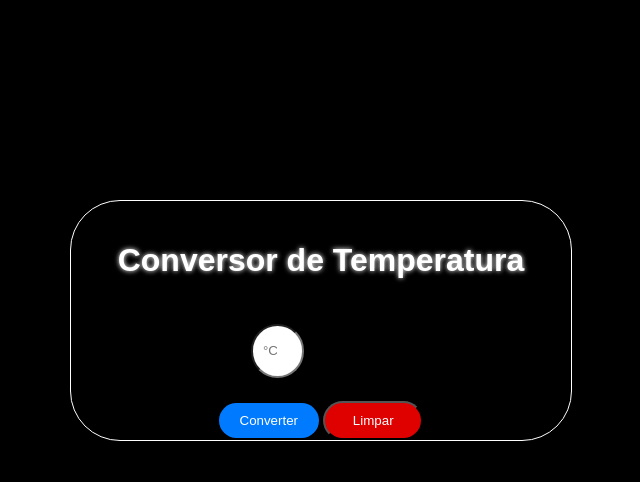
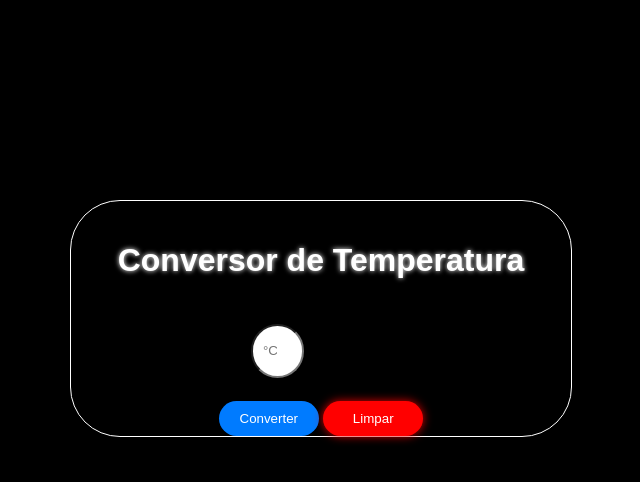
Before and after one commit to Zurita027/conversor, a plain HTML site: page index.html in a window 1280 px wide. In both pictures the pointer is over the button "Limpar". Shown: the whole page, without its empty margins (319-959 px from the left). Drawn offline with Linux system fonts and the light colour scheme.

Commit message:
Add files via upload

```diff
--- a/style.css
+++ b/style.css
@@ -60,6 +60,13 @@ input[type="number"]:hover{
     background-color: #df0000;
     padding: 10px 20px;
     width: 100px;
+    border: none;
     border-radius: 50px;
     color: white;
+    transition:  0.3s ease;
 }
+
+.limpar:hover{
+    background-color: #ff0000;
+    box-shadow: 0 0 10px #df0000;
+}
```
